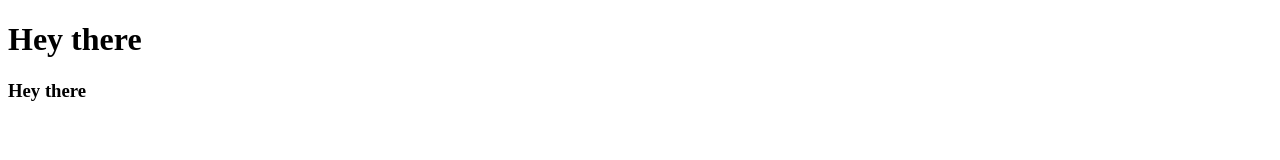
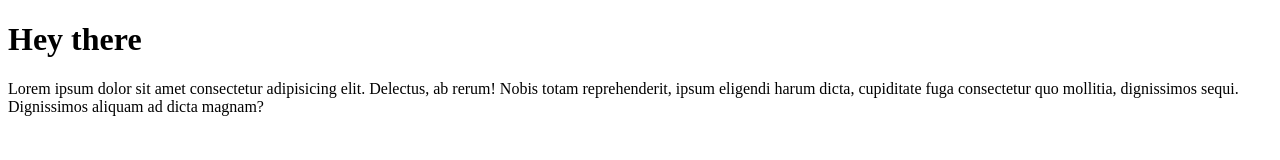
Before and after one commit to Creative-Rishabh/Day-3-Gfg, a plain HTML site: page index.html in a window 1280 px wide. Drawn offline with Linux system fonts and the light colour scheme.

Commit message:
This is self commit

```diff
--- a/index.html
+++ b/index.html
@@ -7,7 +7,7 @@
 </head>
 <body>
     <h1>Hey there</h1>
+    <p>Lorem ipsum dolor sit amet consectetur adipisicing elit. Delectus, ab rerum! Nobis totam reprehenderit, ipsum eligendi harum dicta, cupiditate fuga consectetur quo mollitia, dignissimos sequi. Dignissimos aliquam ad dicta magnam?</p>
 
-    <h3>Hey there</h3>
 </body>
 </html>
```
